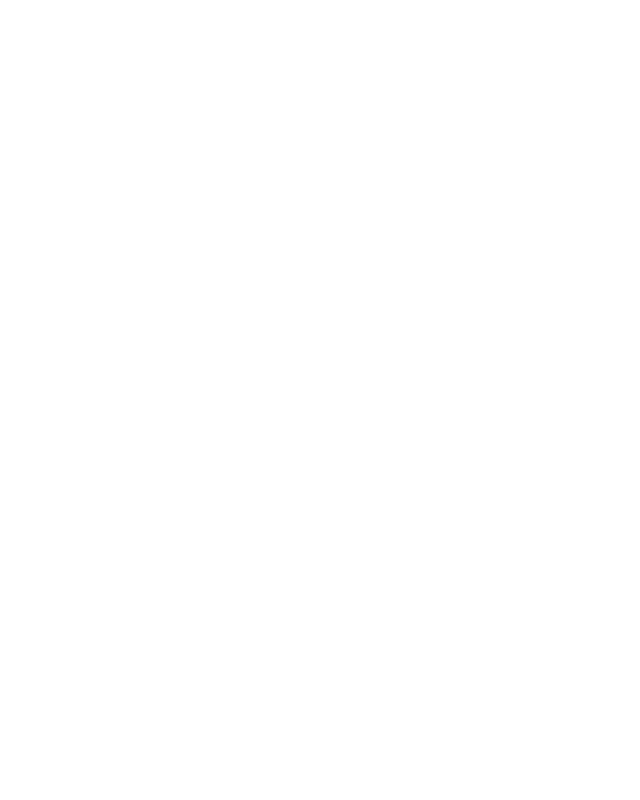
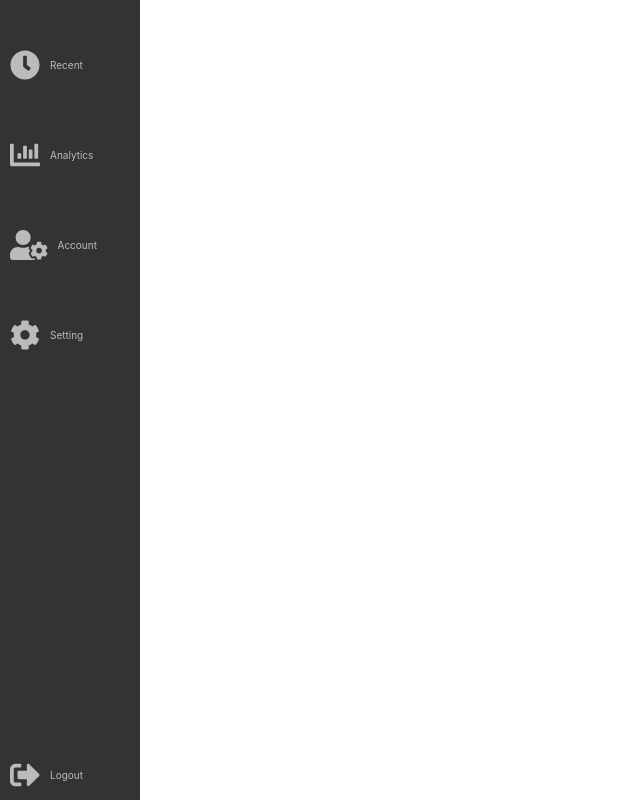
Before and after one commit to dedding4341/securesurf_frontend, a React (Create React App) app in the folder securesurf/: page /dashboard in a window 1280 px wide. Shown: the whole page, without its empty margins (0-640 px from the left). Built offline with nearby package versions, Linux system fonts and the light colour scheme.

Commit message:
added sidenav(loggedin dashboard's) component, css; initial basic components

```diff
--- a/securesurf/package.json
+++ b/securesurf/package.json
@@ -3,6 +3,9 @@
   "version": "0.1.0",
   "private": true,
   "dependencies": {
+    "@fortawesome/fontawesome-svg-core": "^1.2.32",
+    "@fortawesome/free-solid-svg-icons": "^5.15.1",
+    "@fortawesome/react-fontawesome": "^0.1.12",
     "@testing-library/jest-dom": "^5.11.5",
     "@testing-library/react": "^11.1.0",
     "@testing-library/user-event": "^12.1.10",
--- a/securesurf/src/Routes.js
+++ b/securesurf/src/Routes.js
@@ -4,11 +4,13 @@
 import UserDashboard from "./UserDashboard";
 import Login from "./Login";
 import NavBar from "./NavBar";
+import SideNav from "./SideNav";
 
 function Routes() {
   return (
     <Switch>
       <Route exact path="/dashboard">
+        <SideNav />
         <UserDashboard />
       </Route>
       <Route exact path="/login">
--- /dev/null
+++ b/securesurf/src/SideNav/SideNav.css
@@ -0,0 +1,110 @@
+.sidebar {
+	background-color: #333;
+	position: fixed;
+	transition: width 0.2s ease;
+}
+
+.sidebar nav {
+	height: 100%;
+}
+
+.sidebar .sidebar__nav {
+	display: flex;
+	height: 100%;
+	list-style: none;
+	margin: 0;
+	padding: 0;
+}
+
+.sidebar__nav  {
+  padding: 1em;
+}
+
+.sidebar .sidebar__nav .sidebar__nav__link {
+	align-items: center;
+	color: #bbb;
+	display: flex;
+	padding-left: 20px;
+	text-decoration: none;
+	transition: color 0.2s ease, background-color 0.2s ease;
+}
+
+.sidebar .sidebar__nav .sidebar__nav__link:hover {
+	background-color: rgba(0, 0, 0, 0.15);
+	color: rgb(247, 247, 247);
+}
+
+.sidebar .sidebar__nav .sidebar__nav__text {
+	display: none;
+	margin-left: 10px;
+	margin-right: auto;
+	white-space: nowrap;
+}
+
+.sidebar .sidebar__nav i {
+	align-items: center;
+	display: flex;
+	justify-content: center;
+}
+
+.sidebar_nav {
+  margin-top: 20px;
+}
+
+@media (max-width: 572px) {
+	.sidebar {
+		top: 0;
+		width: 100%;
+	}
+
+	.sidebar .sidebar__nav {
+		justify-content: center;
+	}
+
+	.sidebar .sidebar__nav .sidebar__nav__link {
+		height: 100%;
+		padding: 1em 2em;
+	}
+
+	.sidebar .sidebar__nav i {
+		font-size: 2rem;
+	}
+}
+
+@media (min-width: 572px) {
+	.sidebar {
+		height: 100vh;
+		left: 0;
+		width: var(--sidebar-width);
+	}
+
+	.sidebar:hover {
+		width: 14rem;
+	}
+
+	.sidebar .sidebar__nav {
+		flex-direction: column;
+	}
+
+	.sidebar .sidebar__nav li:last-child {
+		margin-top: auto;
+	}
+
+	.sidebar .sidebar__nav .sidebar__nav__link {
+		padding: 5em 0em 1em 1em ;
+	}
+
+	.sidebar:hover .sidebar__nav .sidebar__nav__text {
+		display: inline;
+	}
+
+	.sidebar .sidebar__nav i {
+		font-size: 2.5rem;
+	}
+}
+
+@media (max-height: 434px) {
+	.sidebar {
+		overflow-y: scroll;
+	}
+}
--- /dev/null
+++ b/securesurf/src/SideNav/index.js
@@ -0,0 +1,49 @@
+import React from "react";
+import { FontAwesomeIcon } from '@fortawesome/react-fontawesome'
+import { faUserCog, faCog, faChartBar, faSignOutAlt, faClock, faUser } from '@fortawesome/free-solid-svg-icons'
+import "./SideNav.css";
+
+function SideNav() {
+  return (
+    <div className="SideNav">
+      <aside className="sidebar">
+        <nav>
+          <ul className="sidebar__nav">
+            <li>
+              <a href="#" className="sidebar__nav__link">
+                <FontAwesomeIcon icon={faClock} size="3x" />
+                <span className="sidebar__nav__text">Recent</span>
+              </a>
+            </li>
+            <li>
+              <a href="#" className="sidebar__nav__link">
+                <FontAwesomeIcon icon={faChartBar} size="3x" />
+                <span className="sidebar__nav__text">Analytics</span>
+              </a>
+            </li>
+            <li>
+              <a href="#" className="sidebar__nav__link">
+                <FontAwesomeIcon icon={faUserCog} size="3x" />
+                <span className="sidebar__nav__text">Account</span>
+              </a>
+            </li>
+            <li>
+              <a href="#" className="sidebar__nav__link">
+                <FontAwesomeIcon icon={faCog} size="3x" />
+                <span className="sidebar__nav__text">Setting</span>
+              </a>
+            </li>
+            <li>
+              <a href="#" className="sidebar__nav__link">
+                <FontAwesomeIcon icon={faSignOutAlt} size="3x" />
+                <span className="sidebar__nav__text">Logout</span>
+              </a>
+            </li>
+          </ul>
+        </nav>
+      </aside>
+    </div>
+  );
+}
+
+export default SideNav;
```
Also changed, not shown: securesurf/src/Analytics/index.js (added, +12 -0 lines), securesurf/src/D3Graph/index.js (added, +12 -0 lines), securesurf/src/Analytics/Analytics.css (added), securesurf/src/D3Graph/D3Graph.css (added), 1 other file (tests, documents, lock files or other folders).
